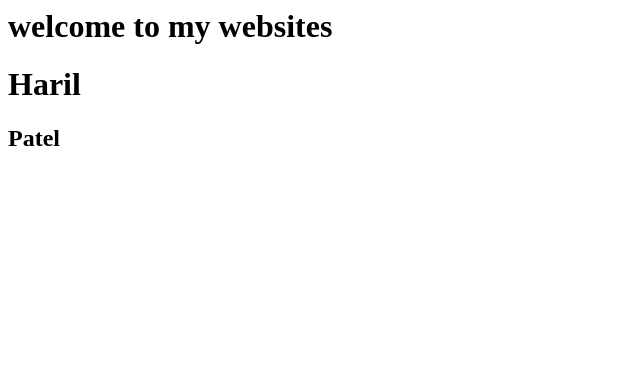
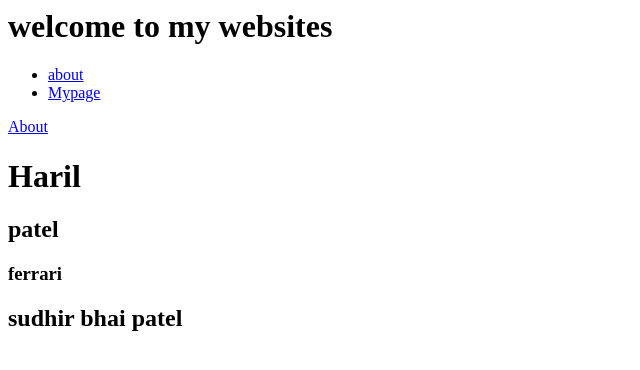
Before and after one commit to harilpatel/GIT-, a plain HTML site: page GIT/index.html in a window 1280 px wide. Shown: the whole page, without its empty margins (0-640 px from the left). Drawn offline with Linux system fonts and the light colour scheme.

Commit message:
Added  on id  to the first div

```diff
--- a/GIT/index.html
+++ b/GIT/index.html
@@ -3,9 +3,22 @@
 	<head>
 		<h1> welcome to my websites</h1>
 	</head>
+	<body>
+         <nav>
+		 <ul>
+			 <li><a href="about.html" >about</a> </li>
+			 <li><a href= "mypage.html">Mypage</a></li>
+		 </ul>
 
-	<body>
-	     <h1> Haril </h1>
-	     <h2> Patel </h2>
+	 </nav>
+
+	 <div class = "container">
+            <div class = "row">
+		    <a href = "About.html" >About</a>
+	    </div>
+	<h1> Haril </h1 >
+	<h2> patel </h2>
+	<h3>  ferrari </h3>
+	<h2>  sudhir bhai patel</h2>
 	</body>
 </html>
```
